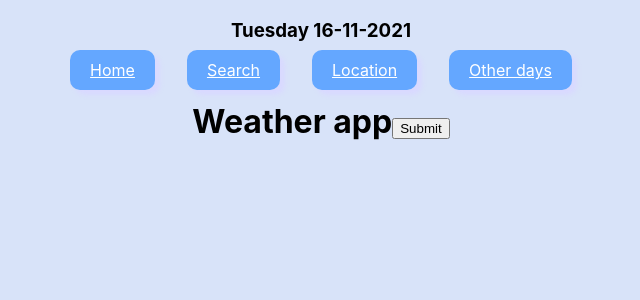
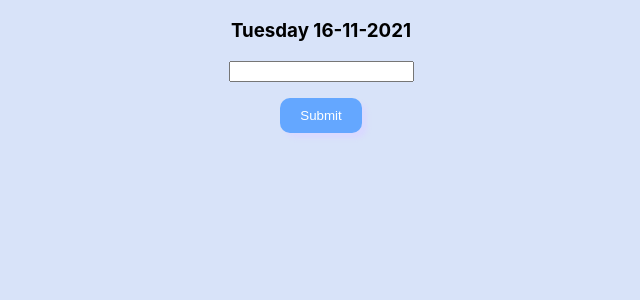
Before and after one commit to Jonathanazerty/React-WeatherApp, a React (Create React App) app: page / in a window 1280 px wide. Shown: the top 300 px of the page, without its empty margins (319-959 px from the left). Built offline with nearby package versions, Linux system fonts and the light colour scheme.

Commit message:
add input data of city

```diff
--- a/src/App.css
+++ b/src/App.css
@@ -5,7 +5,7 @@ body {
   background-color: rgba(0, 77, 219, 0.151);
 }
 
-.Link  {
+.Link, .submit  {
   padding: 10px;
   padding-left: 20px;
   padding-right: 20px;
--- a/src/App.js
+++ b/src/App.js
@@ -1,6 +1,6 @@
 import './App.css';
 import React from 'react';
-import {  BrowserRouter, Routes, Route, Link} from 'react-router-dom';
+import {  BrowserRouter, Routes, Route /*, Link*/} from 'react-router-dom';
 import Home from './components/Home';
 import Search from './components/Search';
 import Location from './components/Location';
@@ -17,10 +17,10 @@ function App() {
     <>
     <BrowserRouter>
         <h3 className="todaysdate"> {today} </h3>
-          <Link className="Link" to="/">Home</Link>
+          {/* <Link className="Link" to="/">Home</Link>
           <Link className="Link" to="Search">Search</Link>
           <Link className="Link" to="Location">Location</Link>
-          <Link className="Link" to="OtherDays">Other days</Link>
+          <Link className="Link" to="OtherDays">Other days</Link> */}
           <Routes>
             <Route path="/" element={<Home />}/>
             <Route path="Search" element={<Search />}/>
--- a/src/components/Home.js
+++ b/src/components/Home.js
@@ -1,12 +1,15 @@
-import React from 'react'
+import React, {useState} from 'react'
 
 const Home = () => {
+
+     const [input, setInput] = useState(" ");
+
     async function weatherInfo() {
         try {
-            const data = await fetch (`https://api.openweathermap.org/data/2.5/forecast?q=London,us&appid=${process.env.REACT_APP_WEATHER_API_KEY}`)
+            const data = await fetch (`https://api.openweathermap.org/data/2.5/forecast?q=${input}&appid=${process.env.REACT_APP_WEATHER_API_KEY}`)
             const weatherData = await data.json();
             console.log(weatherData);
-            console.log(data);
+            console.log(input);
         }
         catch(err){
             console.log(err);
@@ -14,12 +17,8 @@ const Home = () => {
     }
     return (
         <div>
-            <div>
-                <h1>
-                    Weather app
-                    <button onClick={weatherInfo}>Submit</button>
-                </h1>
-            </div>
+            <input  className="input" type="text" name="input" placeholder="Which city / country" value={input} onChange={(e) => setInput(e.target.value)}/><br></br>
+            <button className="submit" onClick={weatherInfo}>Submit</button>
         </div>
     )
 }
```
